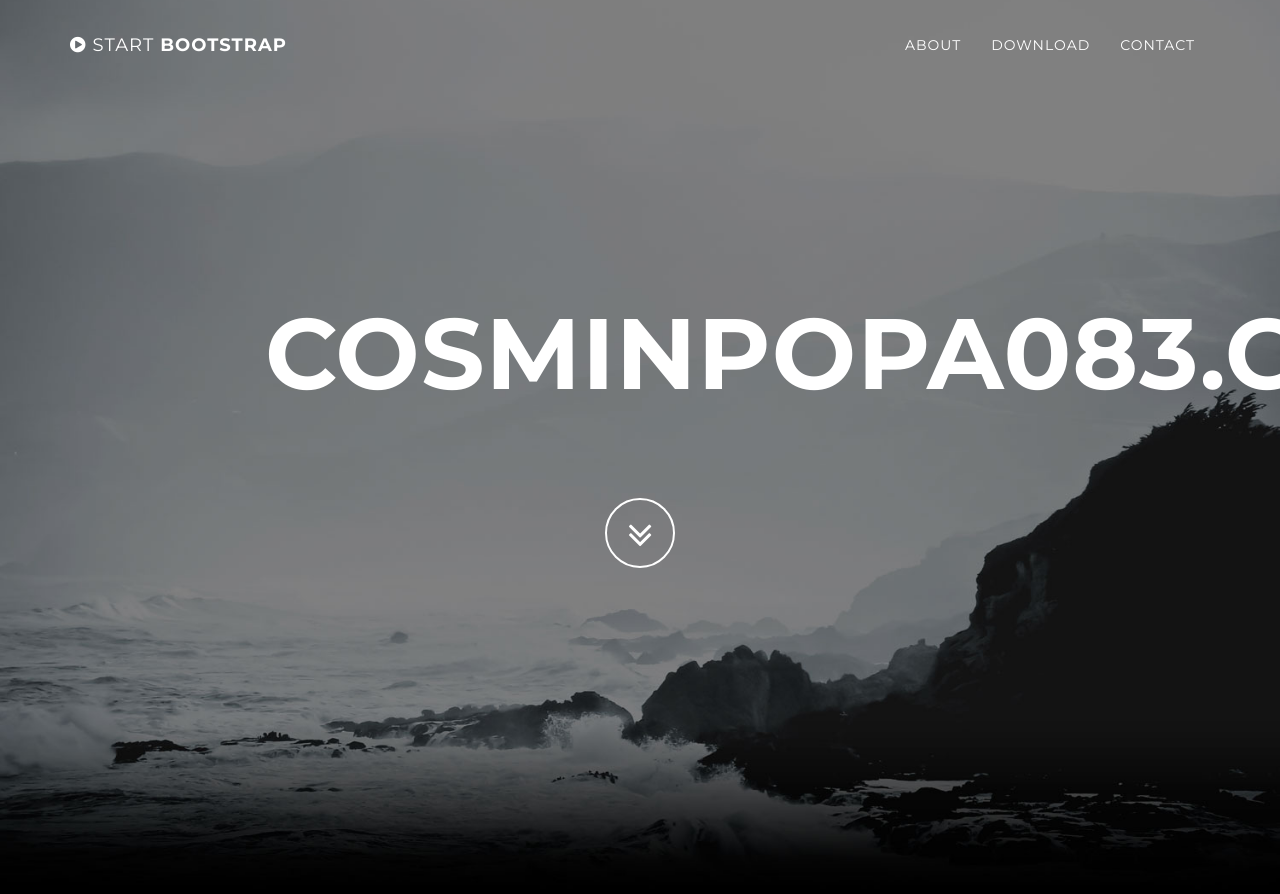
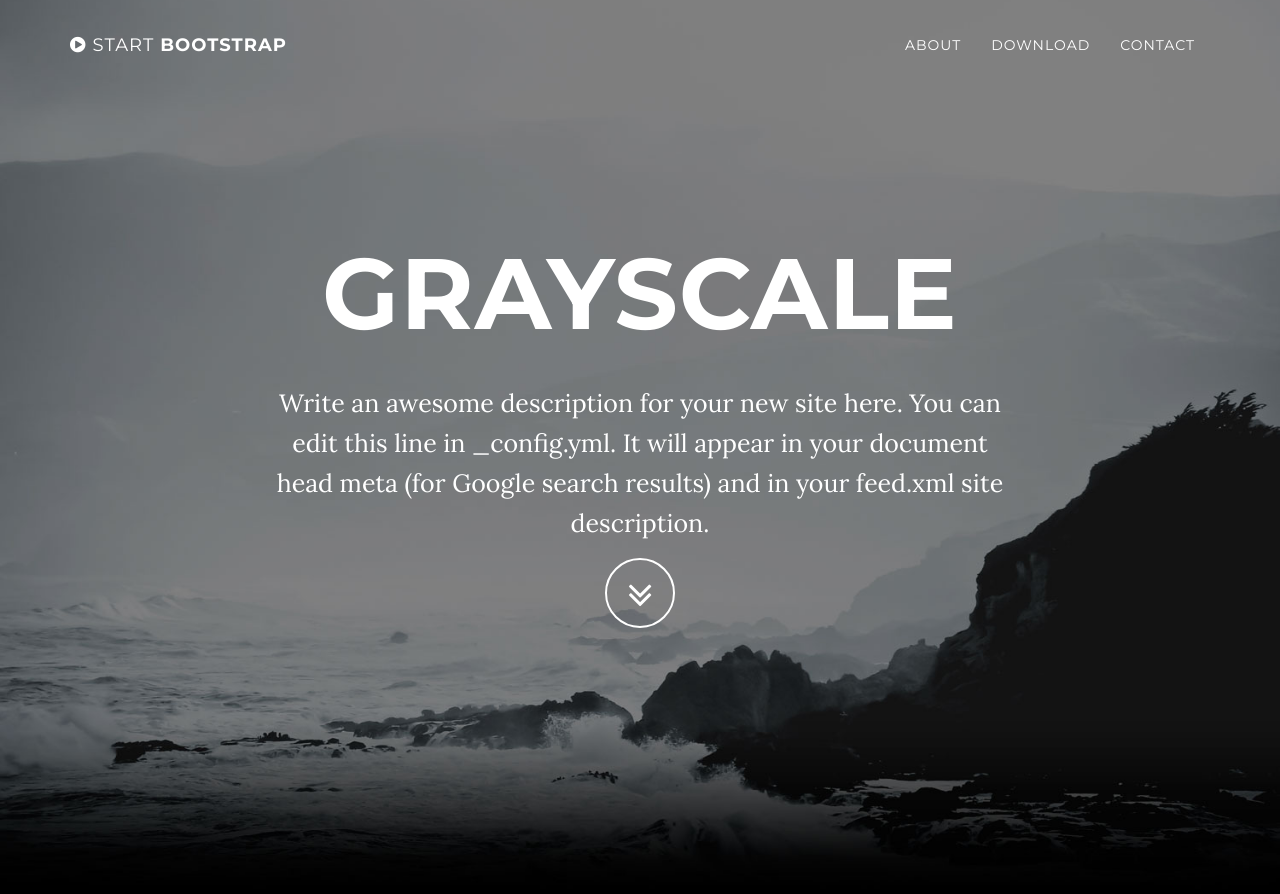
Before and after one commit to cosminpopa083/cosminpopa083.github.io, a Jekyll site: the page built from index.html, in a window 1280 px wide and 900 px high. Shown: the top 894 px of the window. Built offline with Jekyll 4.4.1, drawn with Linux system fonts in a browser that asks for light colours; some of the changed text lies outside the part shown.

Commit message:
Theme setup

```diff
--- a/_config.yml
+++ b/_config.yml
@@ -1 +1,31 @@
-theme: jekyll-theme-cayman
+remote_theme: jeromelachaud/grayscale-theme
+# Site settings
+title: Grayscale
+email: your-email@domain.com
+url: https://example.github.io
+description: "Write an awesome description for your new site here. You can edit this line in _config.yml. It will appear in your document head meta (for Google search results) and in your feed.xml site description."
+
+# Color settings (hex-codes without the leading hash-tag)
+color:
+  primary-dark: '#000000'
+  links: '#219ab3'
+
+# Footer settings
+footer: Your Website
+
+# Social networks usernames (many more available: google-plus, flickr, dribbble, pinterest, instagram, tumblr, linkedin, etc.)
+social:
+  - title: twitter
+    url: https://twitter.com/SBootstrap
+  - title: facebook
+    url:
+  - title: stack-overflow
+    url: http://stackoverflow.com/questions/tagged/jekyll
+  - title: bitbucket
+    url: http://bitbucket.org/jekyll
+  - title: github
+    url: https://github.com/IronSummitMedia/startbootstrap
+
+# Build settings
+markdown: kramdown
+permalink: pretty
```
